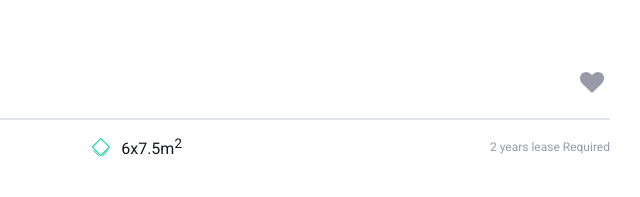
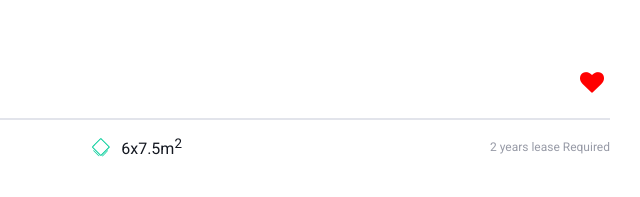
Before and after one commit to AMOB-Kahuna/real-estate-component, a plain HTML site: page src/index.html in a window 1280 px wide. Both pictures are taken after a click on the button 1231 px from the left and 602 px from the top of the page. Shown: the part 519-716 px from the top of the page, 640-1280 px from the left. Drawn offline with Linux system fonts and the light colour scheme.

Commit message:
Add functionality to select-btn with javascript

```diff
--- a/src/index.html
+++ b/src/index.html
@@ -41,7 +41,7 @@
                     <h2>Cottage in New York</h2>
                     <h3>2821 Lake Sevilla, Palm Harbor, TX <br>New York, US</h3>
                 </div>
-                <button class="select-btn"><i class="fa fa-heart" aria-hidden="true"></i></button>
+                <button class="select-btn" id="select-btn"><i class="fa fa-heart" aria-hidden="true"></i></button>
             </div>
             <div class="bottom-details">
                 <div>
--- a/src/script.js
+++ b/src/script.js
@@ -0,0 +1,6 @@
+const selectBtn = document.querySelector("#select-btn")
+const heartIcon = document.querySelector(".fa-heart")
+
+selectBtn.addEventListener("click", () => {
+    heartIcon.classList.toggle("selected")
+})
--- a/src/style.css
+++ b/src/style.css
@@ -73,6 +73,10 @@ button{
     color: inherit;
 }
 
+button .selected{
+    color: #ff0000;
+}
+
 .house-details{
     padding: 20px 30px;
 }
```
